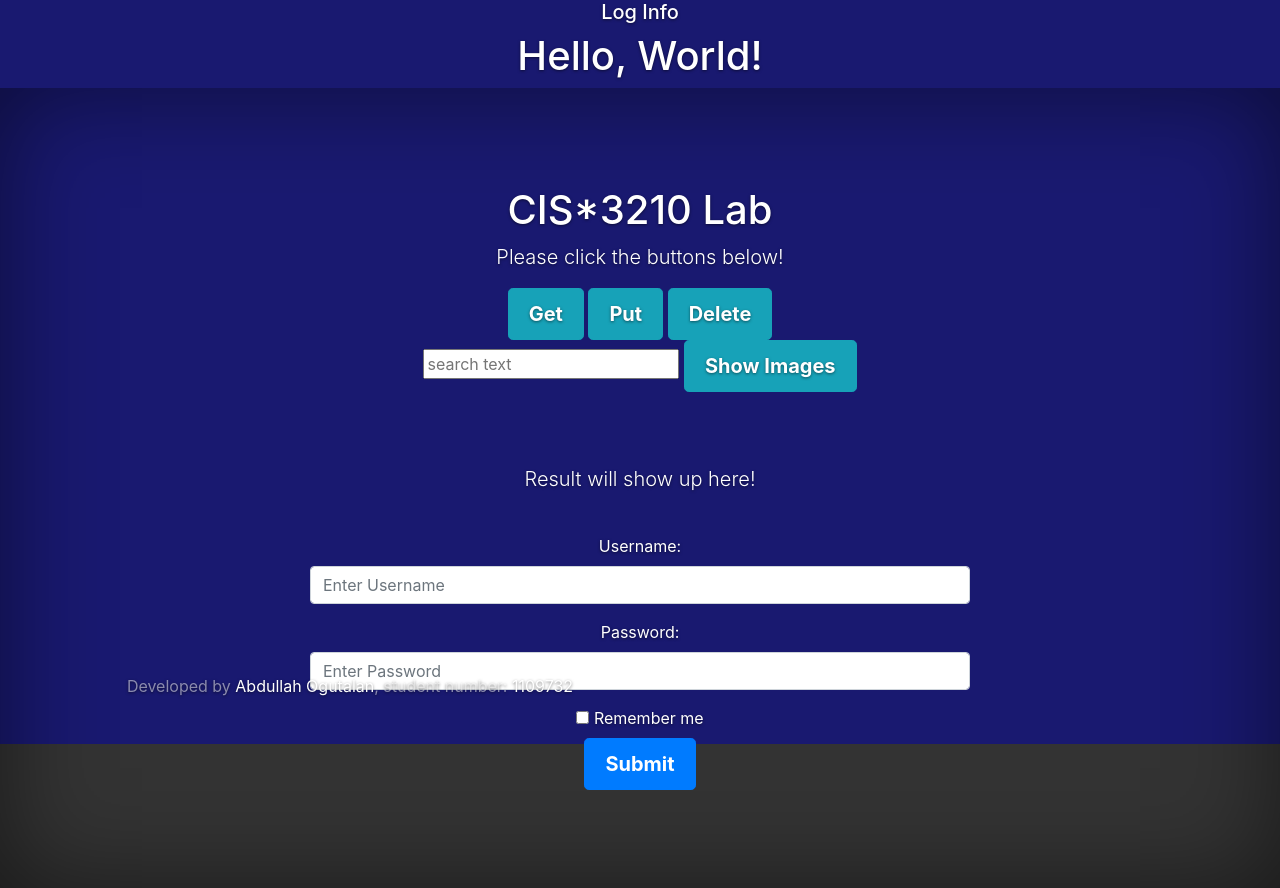
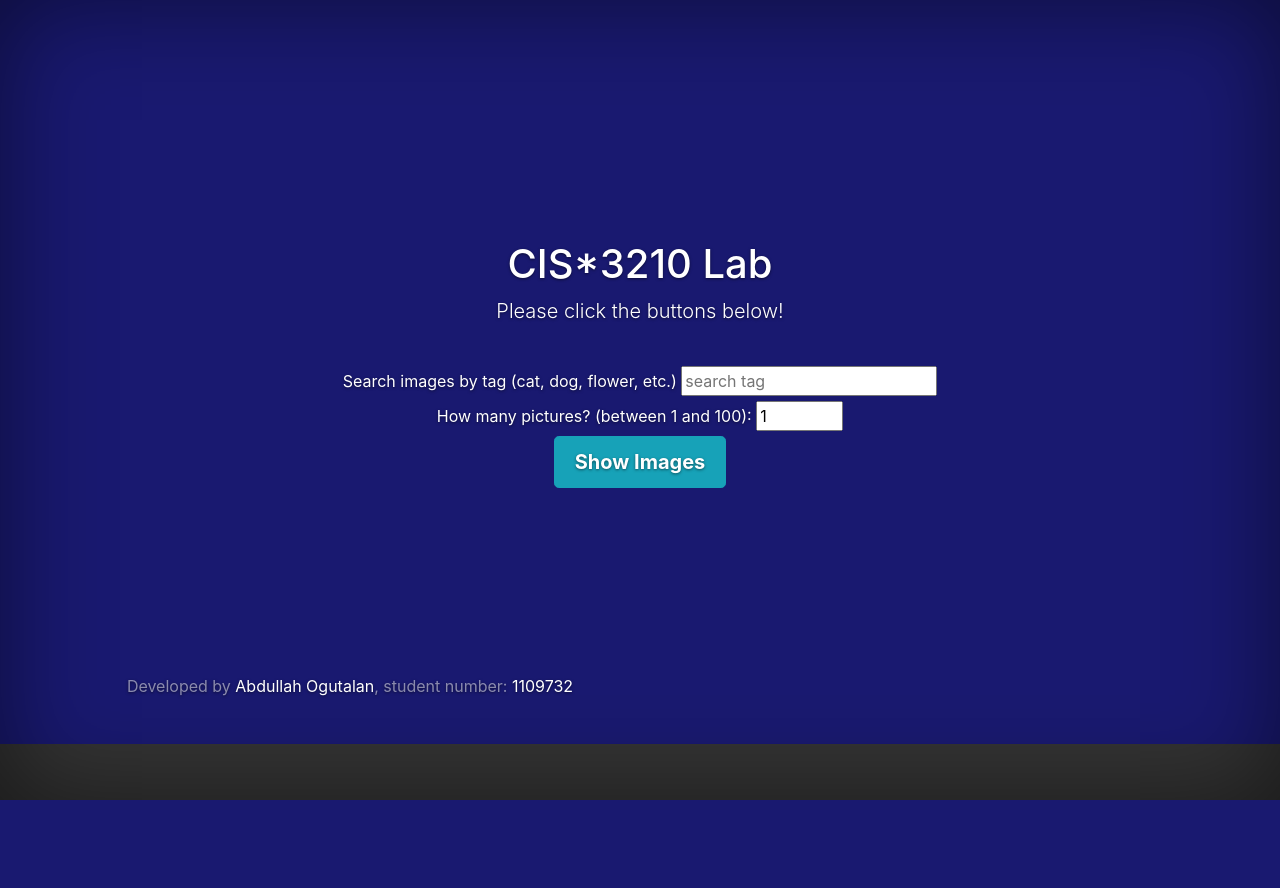
Before and after one commit to abogutalan/flask-cis3210-labs, a Flask app: page / in a window 1280 px wide. Shown: the part 56-944 px from the top of the page. After the commit the page ends 856 px from the top, so only its background shows below. Run offline with Flask 2, Linux system fonts and the light colour scheme; some libraries are stand-ins or nearby versions.

Commit message:
finished lab 8

```diff
--- a/static/js/init.js
+++ b/static/js/init.js
@@ -20,9 +20,9 @@ $(document).ready(function () {
   // Note that the placeholder syntax depends on the database you are using.")
   // console.log('citation: https://bobby-tables.com/python.html')
 
-  document.getElementById("get-button").addEventListener("click", get_method);
-  document.getElementById("put-button").addEventListener("click", put_method);
-  document.getElementById("delete-button").addEventListener("click", delete_method);
+  // document.getElementById("get-button").addEventListener("click", get_method);
+  // document.getElementById("put-button").addEventListener("click", put_method);
+  // document.getElementById("delete-button").addEventListener("click", delete_method);
   document.getElementById("show-button").addEventListener("click", show_method);
 
   function show_method() {
@@ -35,10 +35,22 @@ $(document).ready(function () {
       jsonpCallback: 'jsonFlickrFeed', // add this property
       success: function (result, status, xhr) {
         document.getElementById("outputDiv").innerHTML = "";
+        let quantity = $('#quantity').val();
+        let outputDiv = document.getElementById('outputDiv');
+
         $.each(result.items, function (i, item) {
 
-          $("<img>").attr("src", item.media.m).appendTo("#outputDiv");
-          if (i === 3) {
+          // $("<img>").attr("src", item.media.m).appendTo("#outputDiv");
+          let a = document.createElement('a');
+          let img = document.createElement('img');
+          img.src = item.media.m;
+          a.appendChild(img);
+          a.href = item.media.m;
+          img.height = 100;
+          img.width = 100;
+          outputDiv.appendChild(a);
+
+          if (i == quantity-1) {
             return false;
           }
         });
--- a/templates/index.html
+++ b/templates/index.html
@@ -58,7 +58,7 @@
 		</nav>
 	</div>
 
-	<div>
+	<!-- <div>
         <h5>Log Info</h5>
         {% if 'username' in session %}
 		<h1>Welocme {{ session['username'] }}!</h1>
@@ -69,7 +69,7 @@
         {% else %}
         <h1>Hello, World!</h1>
         {% endif %}
-    </div>
+    </div> -->
 
 	<div class="site-wrapper">
 
@@ -84,19 +84,19 @@
 					<p class="lead">Please click the buttons below!</p>
 
 
-					<a href="#" id="get-button" class="btn btn-lg btn-info">Get</a>
+					<!-- <a href="#" id="get-button" class="btn btn-lg btn-info">Get</a>
 					<a href="#" id="put-button" class="btn btn-lg btn-info">Put</a>
-					<a href="#" id="delete-button" class="btn btn-lg btn-info">Delete</a>
+					<a href="#" id="delete-button" class="btn btn-lg btn-info">Delete</a> -->
 					<br />
-					<input id="search" type="text" placeholder="search text" />
-					<a href="#" id="show-button" class="btn btn-lg btn-info">Show Images</a>
-					<br />
-					<br />
-					<div id="outputDiv" class="lead"></div>
-					<br />
-					<br />
+					<label for="type">Search images by tag (cat, dog, flower, etc.)</label>
+					<input id="search" type="text" placeholder="search tag" /><br />
+					<label for="quantity">How many pictures? (between 1 and 100):</label>
+					<input type="number" id="quantity" name="quantity" value="1" min="1" max="10"><br />
+					<a href="#" id="show-button" class="btn btn-lg btn-info">Show Images</a><br /><br />
 
-					<p id="result-text" class="lead">Result will show up here!</p>
+					<div id="outputDiv" class="lead"></div><br /><br />
+
+					<!-- <p id="result-text" class="lead">Result will show up here!</p>
 
 					<br />
 					<form ref='signup-form' id='signup-form'>
@@ -112,7 +112,7 @@
 							<label><input type="checkbox"> Remember me</label>
 						</div>
 						<button type="submit" class="btn btn-lg btn-primary">Submit</button>
-					</form>
+					</form> -->
 					{% endif %}
 				</div>
 			</div>
```
Also changed, not shown: README.txt.
